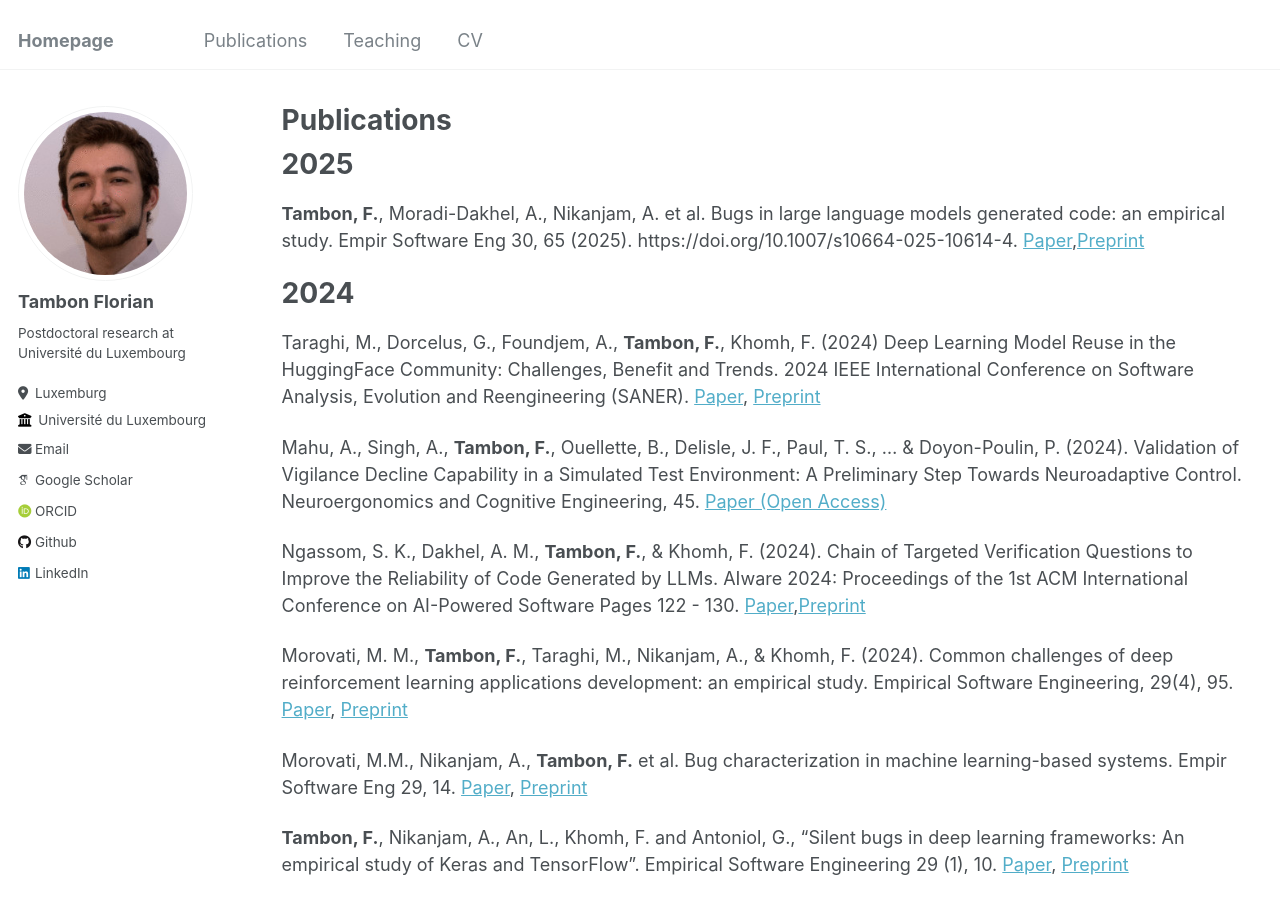
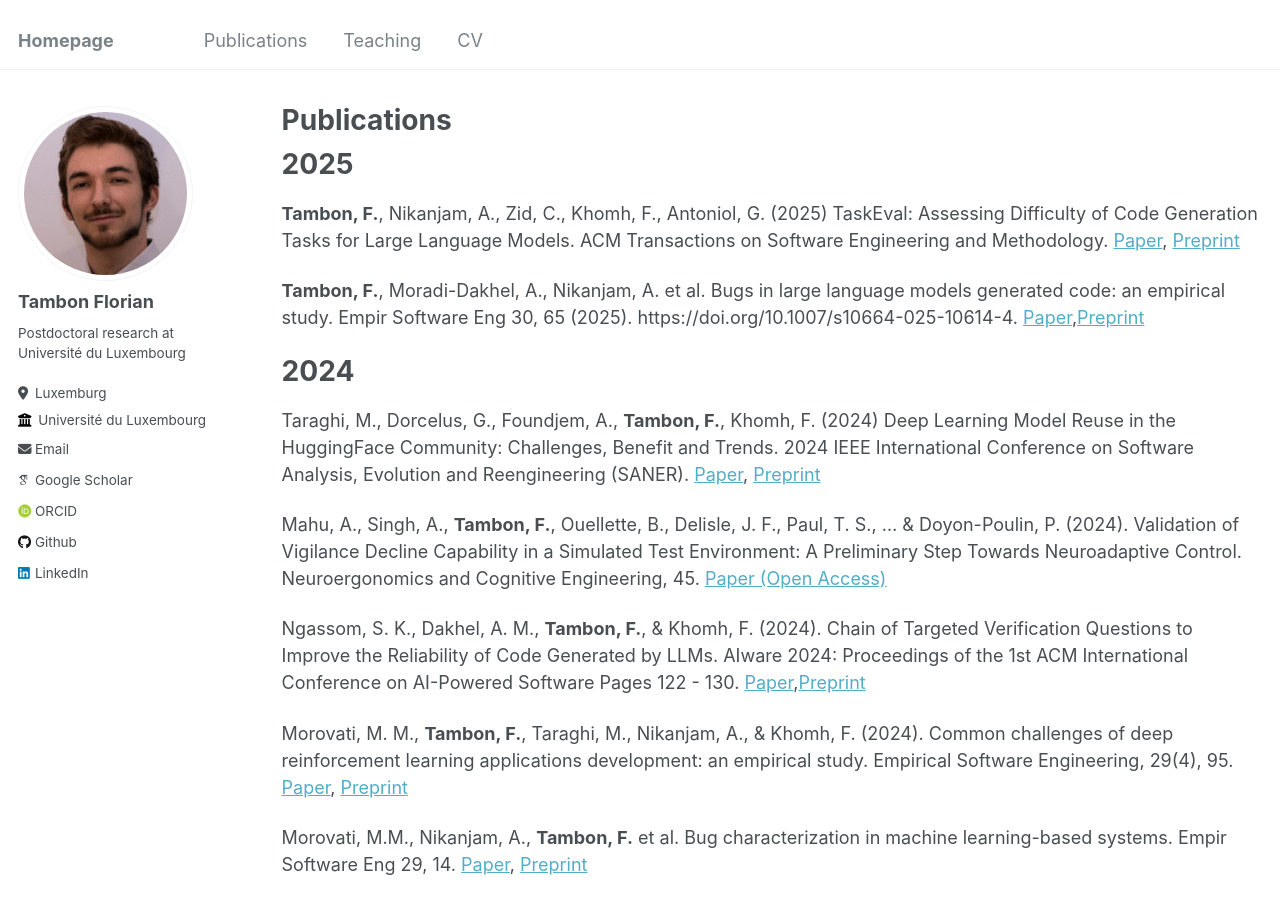
Before and after one commit to florian-tambon/florian-tambon.github.io, a Jekyll site: the page built from _pages/publications.md, in a window 1280 px wide and 900 px high. Built offline with Jekyll 4.4.1, drawn with Linux system fonts in a browser that asks for light colours; some web fonts are replaced.

Commit message:
Adding pub

```diff
--- a/_pages/publications.md
+++ b/_pages/publications.md
@@ -8,6 +8,8 @@ author_profile: true
 {% include base_path %}
 
 # 2025
+
+**Tambon, F.**, Nikanjam, A., Zid, C., Khomh, F., Antoniol, G. (2025) TaskEval: Assessing Difficulty of Code Generation Tasks for Large Language Models. ACM Transactions on Software Engineering and Methodology. [Paper](https://doi.org/10.1145/3773285), [Preprint](https://arxiv.org/abs/2407.21227)
 
 **Tambon, F.**, Moradi-Dakhel, A., Nikanjam, A. et al. Bugs in large language models generated code: an empirical study. Empir Software Eng 30, 65 (2025). https://doi.org/10.1007/s10664-025-10614-4. [Paper](https://link.springer.com/article/10.1007/s10664-025-10614-4),[Preprint](https://arxiv.org/abs/2403.08937)
 
```
